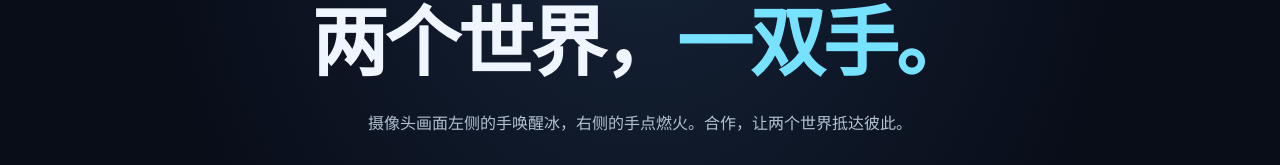
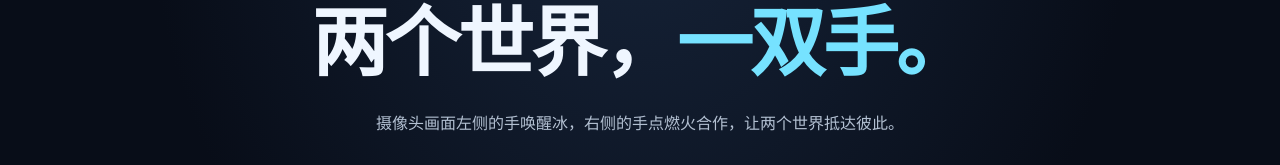
Before and after one commit to zkmmz/binghuoren, a website: page index.html in a window 1280 px wide. Shown: the part 167-332 px from the top of the page. Drawn offline with nearby package versions, Linux system fonts and the light colour scheme.

Commit message:
binghuoren

```diff
--- a/index.html
+++ b/index.html
@@ -11,7 +11,7 @@
 <section class="intro" id="intro">
   <p class="eyebrow">GESTURE-CONTROLLED CO-OP PUZZLE</p>
   <h1>两个世界，<i>一双手。</i></h1>
-  <p class="desc">摄像头画面左侧的手唤醒冰，右侧的手点燃火。合作，让两个世界抵达彼此。</p>
+  <p class="desc">摄像头画面左侧的手唤醒冰，右侧的手点燃火合作，让两个世界抵达彼此。</p>
   <div class="instructions">
     <div><b class="iceText">ICE / 画面左侧</b><span>手掌左右移动：行走</span><span>食指向上：跳跃</span><span>握拳：冻结机关</span></div>
     <div><b class="fireText">FIRE / 画面右侧</b><span>手掌左右移动：行走</span><span>食指向上：跳跃</span><span>握拳：融化机关</span></div>
```
